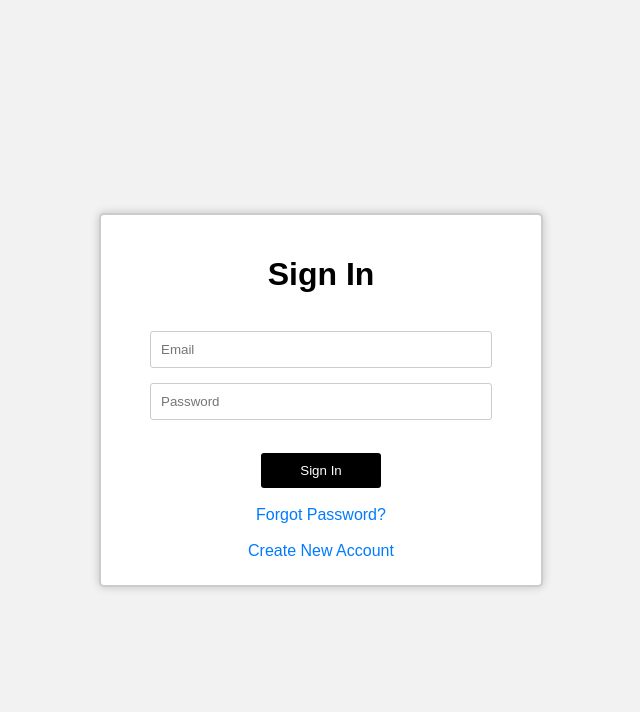
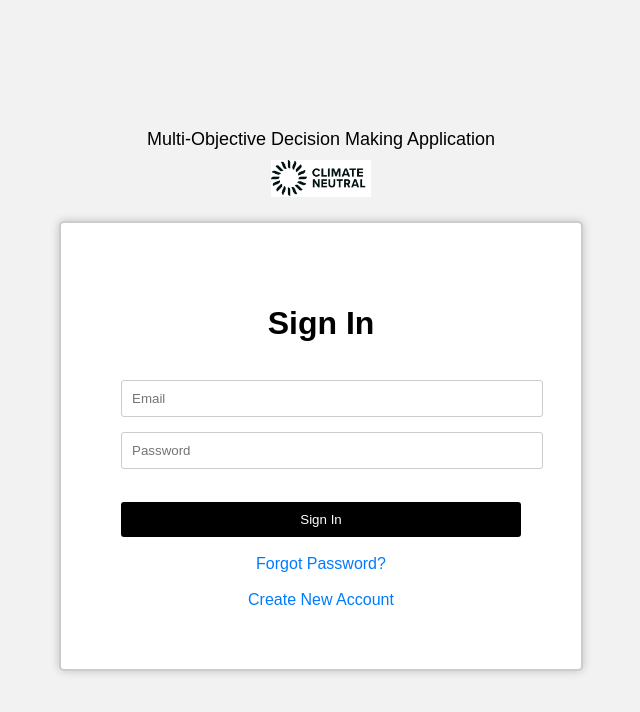
Before and after one commit to navjotmakkar/COMP-8967-Climate-Neutral, a plain HTML site: page signIn.html in a window 1280 px wide. Shown: the whole page, without its empty margins (319-959 px from the left). Drawn offline with Linux system fonts and the light colour scheme.

Commit message:
Updated design

```diff
--- a/signIn.html
+++ b/signIn.html
@@ -11,6 +11,7 @@
             margin: 0;
             padding: 0;
             display: flex;
+            flex-direction: column; /* Set the main content to a vertical column */
             justify-content: center;
             align-items: center;
             min-height: 100vh;
@@ -18,14 +19,13 @@
 
         .container {
             max-width: 400px;
-            padding: 20px;
-            padding-top: 20px;
-            padding-bottom: 25px;
+            padding: 60px;
             background-color: #ffffff;
             border: 2px solid #ccc;
             border-radius: 5px;
             box-shadow: 0 0 10px rgba(0, 0, 0, 0.2);
             text-align: center;
+            margin-top: 20px; /* Adjust spacing from the image */
         }
 
         h1 {
@@ -35,7 +35,7 @@
         input[type="text"],
         input[type="password"],
         input[type="email"] {
-            width: 80%;
+            width: 100%;
             padding: 10px;
             margin-bottom: 15px;
             border: 1px solid #ccc;
@@ -43,7 +43,7 @@
         }
 
         input[type="submit"] {
-            width: 30%;
+            width: 100%;
             padding: 10px;
             background-color: #000;
             color: #fff;
@@ -64,10 +64,27 @@
             text-decoration: none;
             color: #007BFF;
         }
+
+        .home-text {
+            font-size: 18px;
+        }
+
+        .image-container {
+            margin-top: 10px; /* Adjust the spacing from the text */
+        }
+
+        .image-container img {
+            max-width: 100px; /* Adjust the image size as needed */
+        }
     </style>
 </head>
 <body>
-
+    <div class="home-text">
+        Multi-Objective Decision Making Application
+    </div>
+    <div class="image-container">
+        <img src="screenshot 2023-09-25 181251-200h.png" alt="Image">
+    </div>
     <div class="container">
         <h1>Sign In</h1><br>
         <form>
@@ -75,8 +92,8 @@
             <input type="password" placeholder="Password" required><br><br>
             <input type="submit" value="Sign In">
         </form><br>
-        <a href="#">Forgot Password?</a><br><br>
-        <a href="#">Create New Account</a>
+        <a href="forget-password.html">Forgot Password?</a><br><br>
+        <a href="signup.html">Create New Account</a>
     </div>
 </body>
 </html>
```
